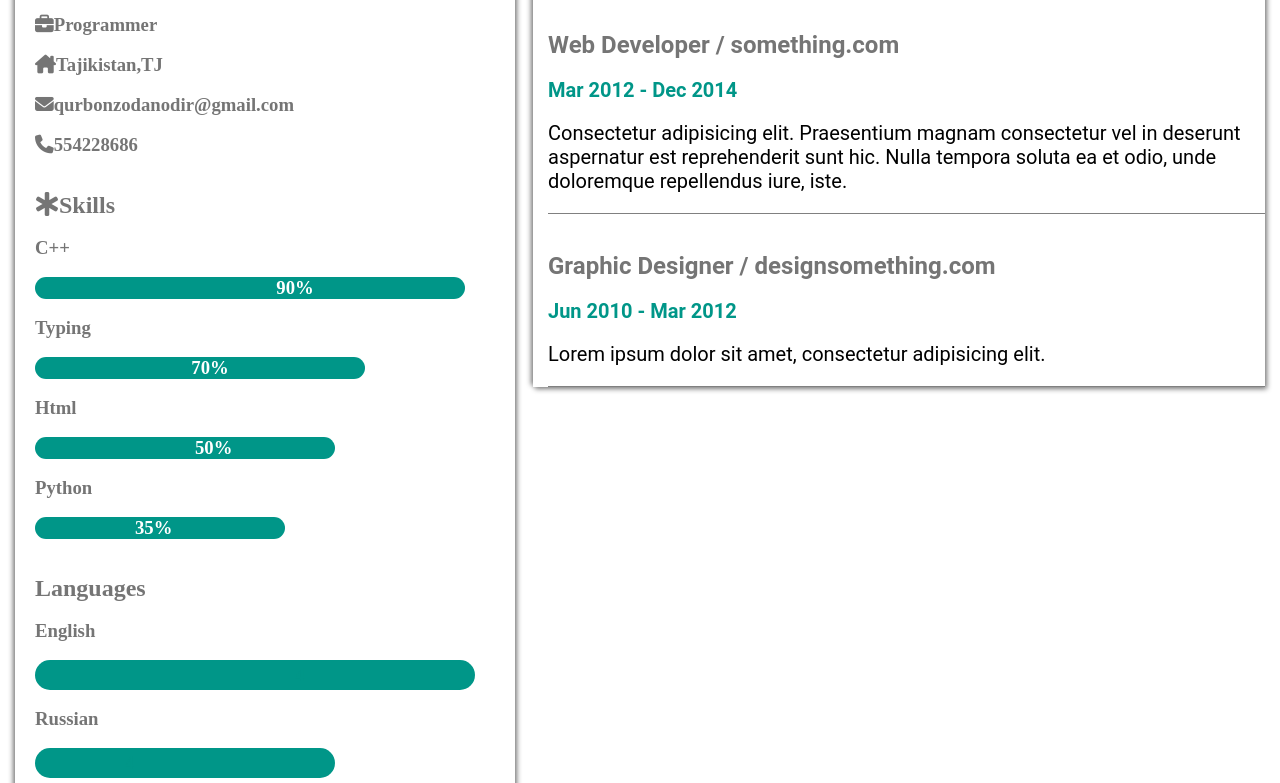
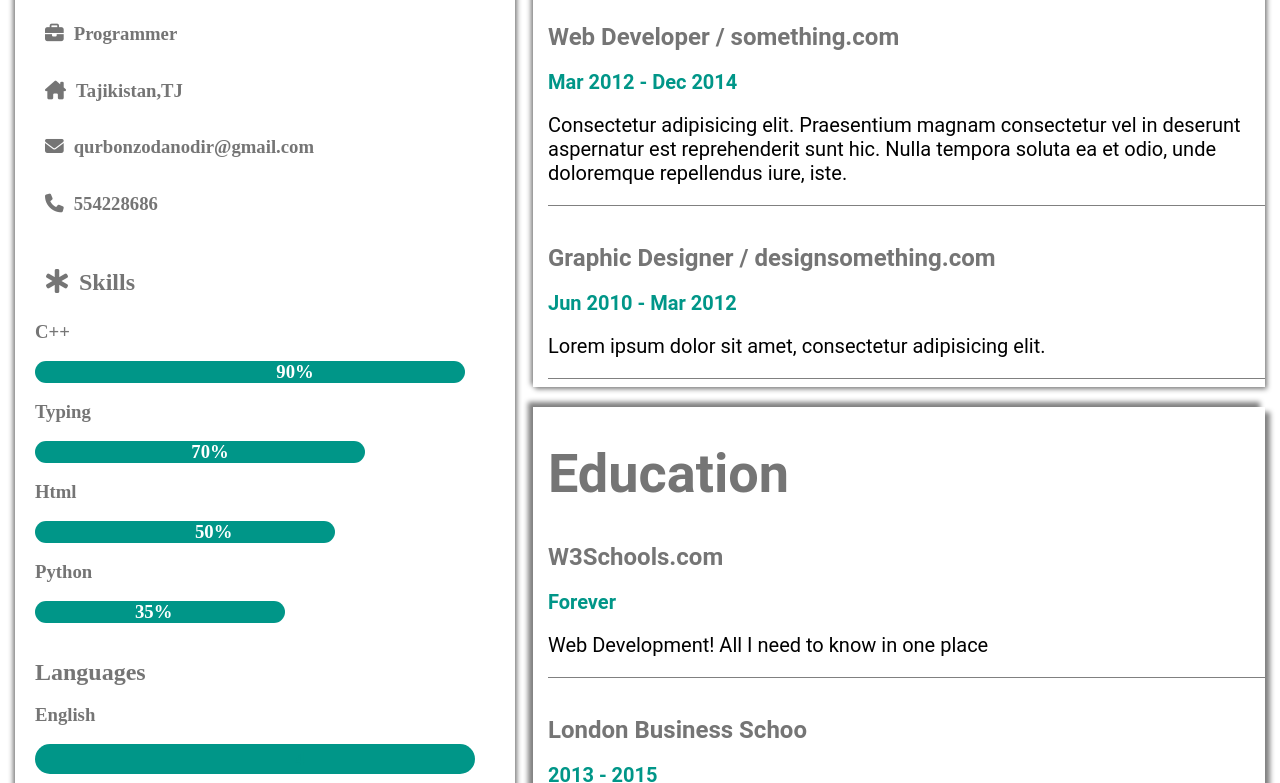
Before and after one commit to qurbonzodanodir/homework-8, a plain HTML site: page index.html in a window 1280 px wide. Shown: the part 318-1101 px from the top of the page. Drawn offline with Linux system fonts and the light colour scheme.

Commit message:
project 100% wid

```diff
--- a/index.html
+++ b/index.html
@@ -79,9 +79,10 @@
         </div>
         <br />
       </div>
+      <div class="bl">
       <div class="main1">
         <div class="item">
-          <h1>Work Experience</h1>
+          <h1<i class="fa-solid fa-suitcase"></i>Work Experience</h1>
         </div>
         <br />
         <br />
@@ -113,8 +114,7 @@
         <br />
         <p>Lorem ipsum dolor sit amet, consectetur adipisicing elit.</p>
       </div>
-    </div>
-    <div class="main2">
+      <div class="main2">
         <div class="item">
           <h1>Education</h1>
         </div>
@@ -145,5 +145,8 @@
         <p>
             Bachelor Degree</p>
       </div>
+      </div>
+    </div>
+
   </body>
 </html>
--- a/style.css
+++ b/style.css
@@ -4,7 +4,7 @@
 }
 .main{
 
-   width: 500px;
+   width: 44%;
   box-shadow: 2px 2px 5px gray,
   -2px -2px 5px gray;
   color: #757575;
@@ -26,6 +26,7 @@
 .container{
     padding: 15px 15px;
     display: flex;
+    padd
 }
 .icon{
     margin-top: -60px;
@@ -110,10 +111,11 @@
     padding-bottom: 20px;
     border-bottom: 1px solid grey;
     font-size: 20px;
+
  }
 .item{
     padding-top: 35px;
-    font-size: 17px;
+    font-size: 27px;
     color: #757575;
 }
 .main1 h3{
@@ -125,12 +127,12 @@
 }
 .main2{
     height: 620px;
-    width: 900px;
     padding-left: 15px;
     margin-left: 18px;
     box-shadow: 5px 5px 5px gray,
   -5px -5px 5px gray;
   font-family: "Roboto", sans-serif;
+  margin-top: 20px;
  }
  .main2 p{
     padding-bottom: 20px;
@@ -150,3 +152,9 @@
     padding: 2px 8px 2px 6px;
     border-radius: 7px;
 }
+i{
+    padding: 10px;
+}
+.item i{
+    padding: 10px ;
+}
```
